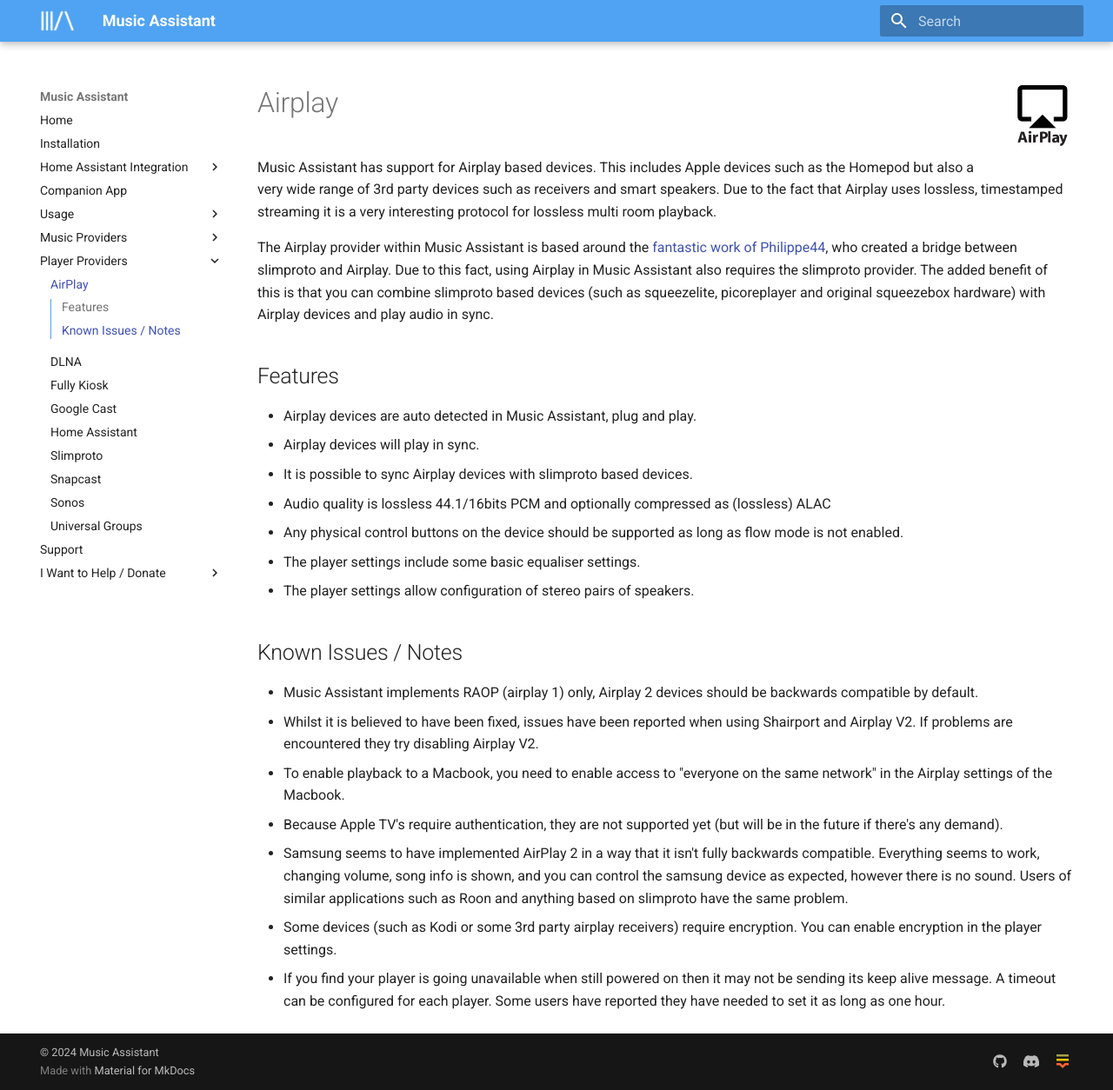
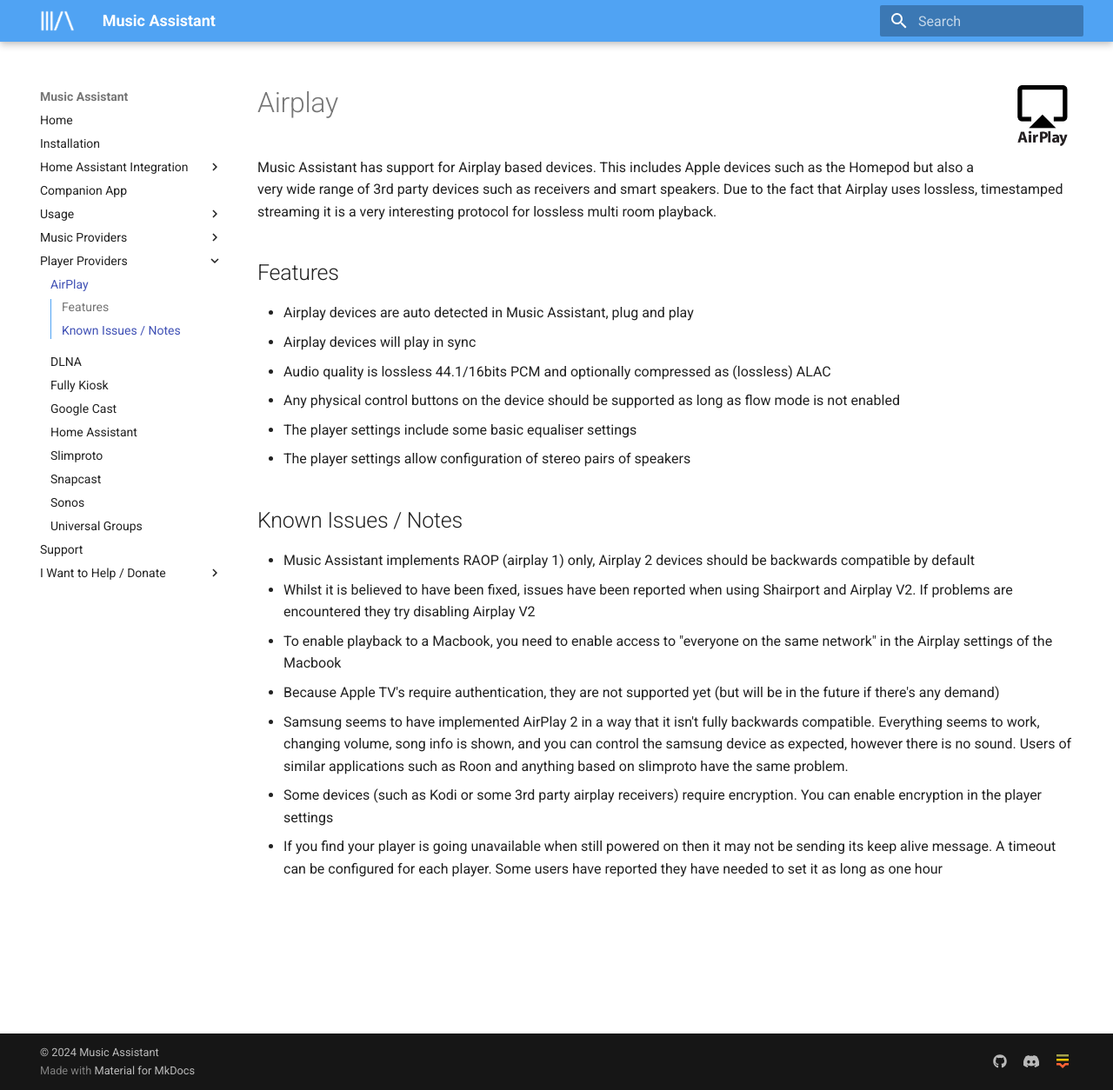
Before and after one commit to pwbriggs/music-assistant.github.io, an MkDocs documentation site: the page built from docs/player-support/airplay.md, in a window 1280 px wide and 1254 px high. Shown: the whole window at 87% size. Built offline with MkDocs 1.6.1 and Material for MkDocs 9.7.7, drawn with Linux system fonts in a browser that asks for light colours.

Commit message:
Remove reference to slimproto

```diff
--- a/docs/player-support/airplay.md
+++ b/docs/player-support/airplay.md
@@ -2,24 +2,21 @@
 
 Music Assistant has support for Airplay based devices. This includes Apple devices such as the Homepod but also a very wide range of 3rd party devices such as receivers and smart speakers. Due to the fact that Airplay uses lossless, timestamped streaming it is a very interesting protocol for lossless multi room playback.
 
-The Airplay provider within Music Assistant is based around the [fantastic work of Philippe44](https://github.com/philippe44/LMS-Raop), who created a bridge between slimproto and Airplay. Due to this fact, using Airplay in Music Assistant also requires the slimproto provider. The added benefit of this is that you can combine slimproto based devices (such as squeezelite, picoreplayer and original squeezebox hardware) with Airplay devices and play audio in sync.
-
 ## Features
 
-- Airplay devices are auto detected in Music Assistant, plug and play.
-- Airplay devices will play in sync.
-- It is possible to sync Airplay devices with slimproto based devices.
+- Airplay devices are auto detected in Music Assistant, plug and play
+- Airplay devices will play in sync
 - Audio quality is lossless 44.1/16bits PCM and optionally compressed as (lossless) ALAC
-- Any physical control buttons on the device should be  supported as long as flow mode is not enabled.
-- The player settings include some basic equaliser settings.
-- The player settings allow configuration of stereo pairs of speakers.
+- Any physical control buttons on the device should be  supported as long as flow mode is not enabled
+- The player settings include some basic equaliser settings
+- The player settings allow configuration of stereo pairs of speakers
 
 ## Known Issues / Notes
 
-- Music Assistant implements RAOP (airplay 1) only, Airplay 2 devices should be backwards compatible by default.
-- Whilst it is believed to have been fixed, issues have been reported when using Shairport and Airplay V2. If problems are encountered they try disabling Airplay V2.
-- To enable playback to a Macbook, you need to enable access to "everyone on the same network" in the Airplay settings of the Macbook.
-- Because Apple TV's require authentication, they are not supported yet (but will be in the future if there's any demand).
+- Music Assistant implements RAOP (airplay 1) only, Airplay 2 devices should be backwards compatible by default
+- Whilst it is believed to have been fixed, issues have been reported when using Shairport and Airplay V2. If problems are encountered they try disabling Airplay V2
+- To enable playback to a Macbook, you need to enable access to "everyone on the same network" in the Airplay settings of the Macbook
+- Because Apple TV's require authentication, they are not supported yet (but will be in the future if there's any demand)
 - Samsung seems to have implemented AirPlay 2 in a way that it isn't fully backwards compatible. Everything seems to work, changing volume, song info is shown, and you can control the samsung device as expected, however there is no sound. Users of similar applications such as Roon and anything based on slimproto have the same problem.
-- Some devices (such as Kodi or some 3rd party airplay receivers) require encryption. You can enable encryption in the player settings.
-- If you find your player is going unavailable when still powered on then it may not be sending its keep alive message. A timeout can be configured for each player. Some users have reported they have needed to set it as long as one hour.
+- Some devices (such as Kodi or some 3rd party airplay receivers) require encryption. You can enable encryption in the player settings
+- If you find your player is going unavailable when still powered on then it may not be sending its keep alive message. A timeout can be configured for each player. Some users have reported they have needed to set it as long as one hour
```
